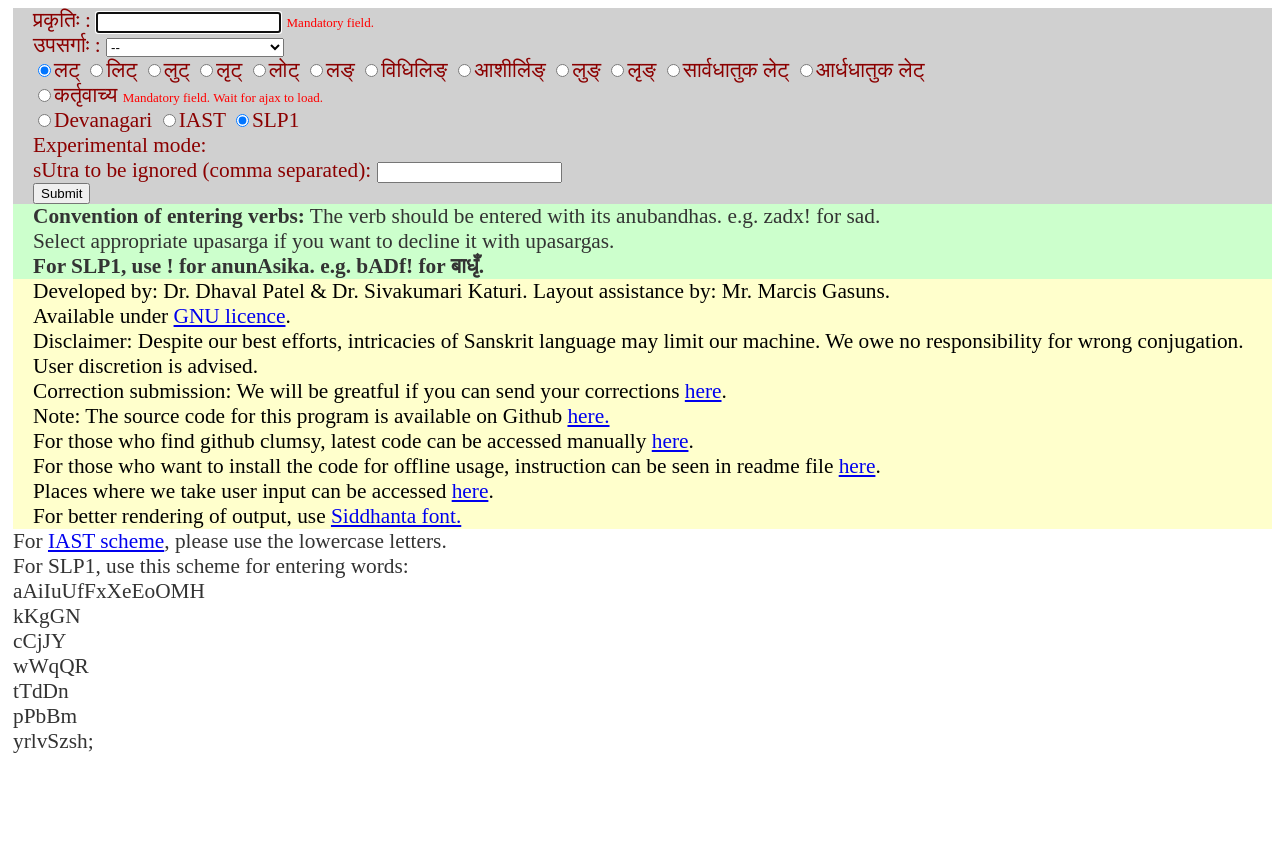
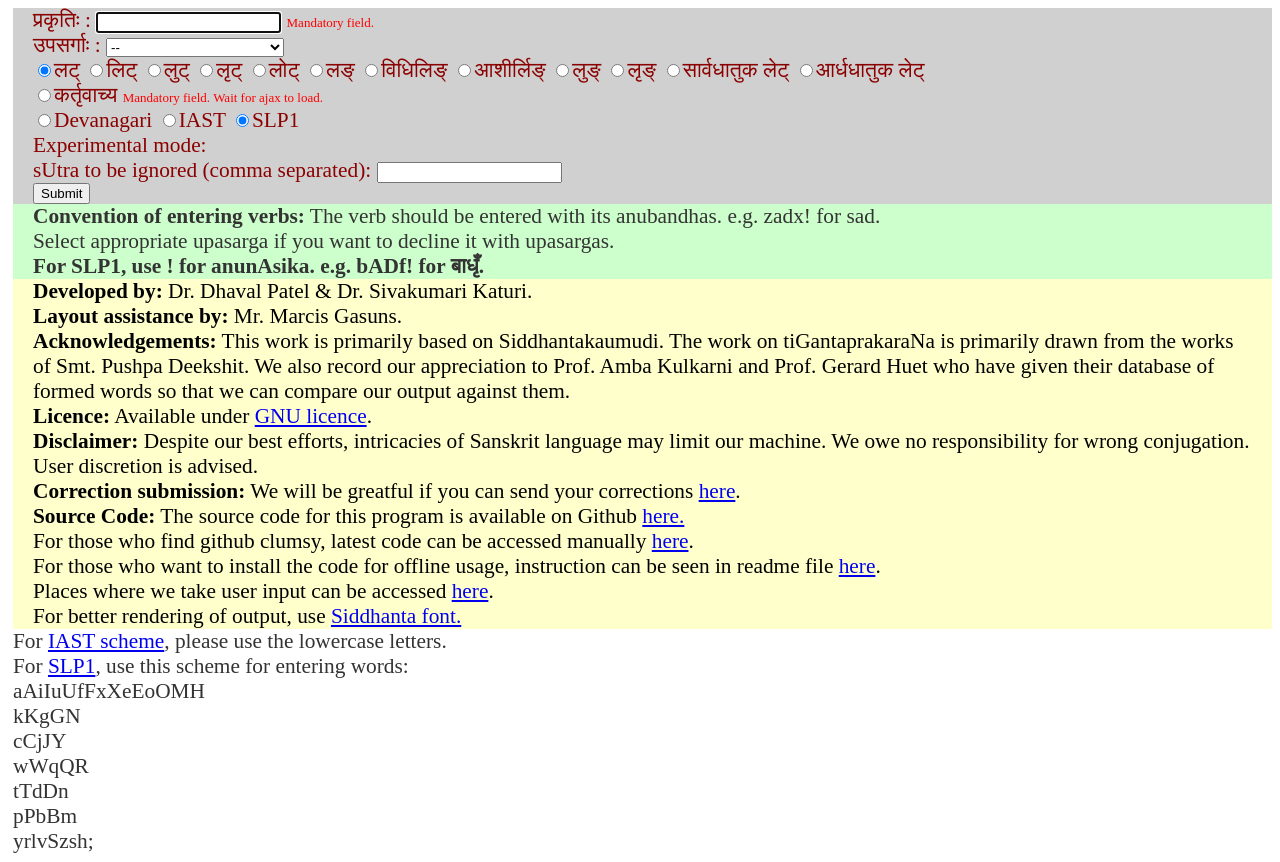
Before and after one commit to drdhaval2785/SanskritVerb, a plain HTML site: page tiGanta.html in a window 1280 px wide. Before the commit the page ends 800 px from the top, so only its background shows below. Drawn offline with Linux system fonts and the light colour scheme.

Commit message:
Acknowledgements in frontend

```diff
--- a/tiGanta.html
+++ b/tiGanta.html
@@ -103,12 +103,13 @@ sUtra to be ignored (comma separated): <input type="textarea" name="removed_sutr
     <b>For SLP1, use ! for anunAsika. e.g. bADf! for बाधृँ.</b> <br>
     </p>
 <p class = hn>
-Developed by: Dr. Dhaval Patel & Dr. Sivakumari Katuri.
-Layout assistance by: Mr. Marcis Gasuns.<br>
-Available under <a href="http://www.gnu.org/copyleft/gpl.html" traget="_blank">GNU licence</a>. <br>
-Disclaimer: Despite our best efforts, intricacies of Sanskrit language may limit our machine. We owe no responsibility for wrong conjugation. User discretion is advised. <br>
-Correction submission: We will be greatful if you can send your corrections <a href="https://github.com/drdhaval2785/SanskritVerb/issues/new" traget="_blank">here</a>. <br>
-Note: The source code for this program is available on Github <a href = "https://github.com/drdhaval2785/sanskritverb" target="_blank">here.</a><br>
+<b>Developed by:</b> Dr. Dhaval Patel & Dr. Sivakumari Katuri.<br/>
+<b>Layout assistance by:</b> Mr. Marcis Gasuns.<br>
+<b>Acknowledgements:</b> This work is primarily based on Siddhantakaumudi. The work on tiGantaprakaraNa is primarily drawn from the works of Smt. Pushpa Deekshit. We also record our appreciation to Prof. Amba Kulkarni and Prof. Gerard Huet who have given their database of formed words so that we can compare our output against them.<br/>
+<b>Licence:</b> Available under <a href="http://www.gnu.org/copyleft/gpl.html" traget="_blank">GNU licence</a>. <br>
+<b>Disclaimer:</b> Despite our best efforts, intricacies of Sanskrit language may limit our machine. We owe no responsibility for wrong conjugation. User discretion is advised. <br>
+<b>Correction submission:</b> We will be greatful if you can send your corrections <a href="https://github.com/drdhaval2785/SanskritVerb/issues/new" traget="_blank">here</a>. <br>
+<b>Source Code:</b> The source code for this program is available on Github <a href = "https://github.com/drdhaval2785/sanskritverb" target="_blank">here.</a><br>
 For those who find github clumsy, latest code can be accessed manually <a href="http://lanover.com/lan/sanskrit/SanskritVerb"  target="_blank">here</a>.<br>
 For those who want to install the code for offline usage, instruction can be seen in readme file <a href="https://github.com/drdhaval2785/SanskritVerb" target="_blank">here</a>.<br>
 Places where we take user input can be accessed <a href="www.sanskritworld.in/sanskrittool/SanskritVerb/Documentations/ajax%20requirement.docx"  target="_blank">here</a>. <br>
@@ -116,7 +117,7 @@ For better rendering of output, use <a href = "http://svayambhava.org/index.php/
 <!--... Disclaimer for IAST -->
 For <a href = "http://en.wikipedia.org/wiki/International_Alphabet_of_Sanskrit_Transliteration">IAST scheme</a>, please use the lowercase letters.</p>
 <!--... SLP1 letter set. code works primarily on SLP1. Other transliterations are first converted to SLP1 and then processed. -->
-<p>For SLP1, use this scheme for entering words: </p>
+<p>For <a href="https://en.wikipedia.org/wiki/SLP1">SLP1</a>, use this scheme for entering words: </p>
 aAiIuUfFxXeEoOMH</br>
 kKgGN</br>
 cCjJY</br>
```
Also changed, not shown: Data/okforms.txt.
